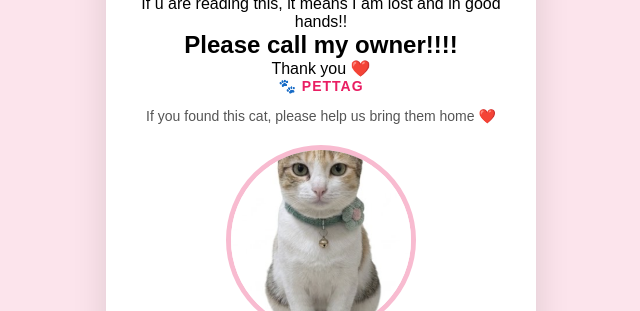
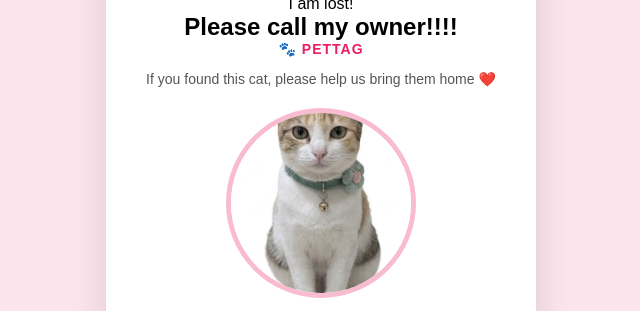
Before and after one commit to aribachaudharyy/PetTag, a plain HTML site: page index.html in a window 1280 px wide. Shown: the part 114-425 px from the top of the page, without its empty margins (319-959 px from the left). Drawn offline with Linux system fonts and the light colour scheme.

Commit message:
update welcome message

```diff
--- a/index.html
+++ b/index.html
@@ -29,17 +29,12 @@
                 <h1>Hello! 🐾</h1>
 
                 <p>
-                    If u are reading this, it means I am lost
-                    and in good hands!!
+                     I am lost!
                 </p>
 
                 <h2>
                     Please call my owner!!!!
                 </h2>
-
-                <p class="thank-you">
-                    Thank you ❤️
-                </p>
 
             </div>
 
```
